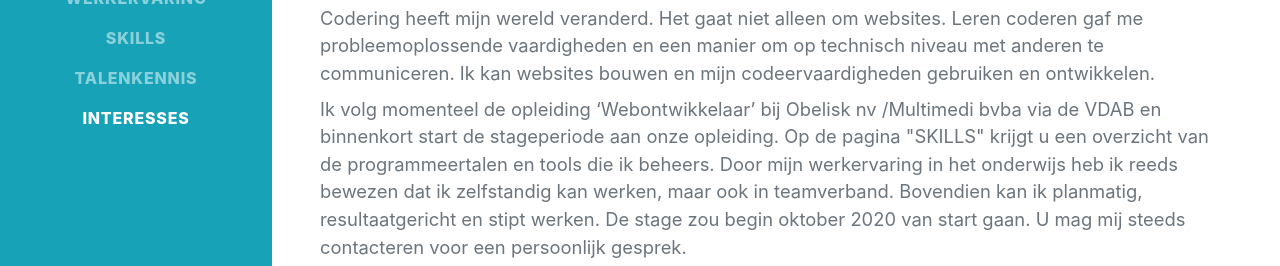
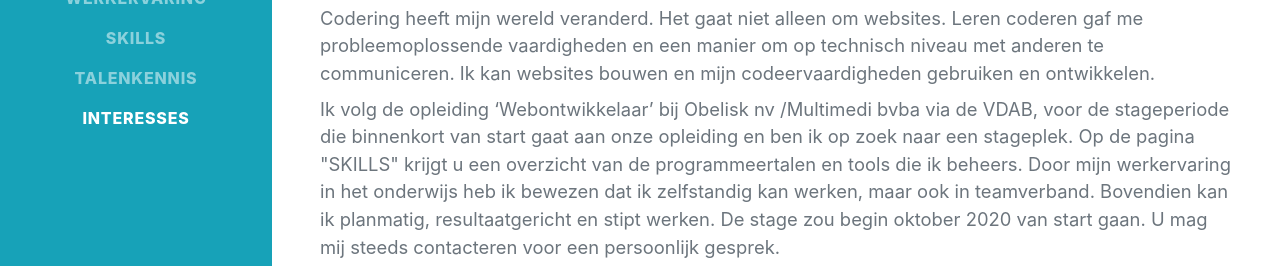
Before and after one commit to Hakimweb/cv, a plain HTML site: page index.html in a window 1280 px wide. Shown: the part 462-728 px from the top of the page. Drawn offline with nearby package versions, Linux system fonts and the light colour scheme; a web font is replaced by a local one.

Commit message:
Update index.html

```diff
--- a/index.html
+++ b/index.html
@@ -50,8 +50,8 @@
                     <p class="lead mb-2"> Welkom op mijn pagina!</p>
 
                     <p class="lead mb-2">Codering heeft mijn wereld veranderd. Het gaat niet alleen om websites. Leren coderen gaf me probleemoplossende vaardigheden en een manier om op technisch niveau met anderen te communiceren. Ik kan websites bouwen en mijn codeervaardigheden gebruiken en ontwikkelen.</p>
-                        <p class="lead mb-2">Ik volg momenteel de opleiding ‘Webontwikkelaar’ bij Obelisk nv /Multimedi bvba via de VDAB en binnenkort start de stageperiode aan onze opleiding. Op de pagina "SKILLS" krijgt u een overzicht van de programmeertalen en tools die ik beheers.
-                            Door mijn werkervaring in het onderwijs heb ik reeds bewezen dat ik zelfstandig kan werken, maar ook in teamverband. Bovendien kan ik planmatig, resultaatgericht en stipt werken.
+                        <p class="lead mb-2">Ik volg de opleiding ‘Webontwikkelaar’ bij Obelisk nv /Multimedi bvba via de VDAB, voor de stageperiode die binnenkort van start gaat aan onze opleiding en ben ik op zoek naar een stageplek. Op de pagina "SKILLS" krijgt u een overzicht van de programmeertalen en tools die ik beheers.
+                            Door mijn werkervaring in het onderwijs heb ik bewezen dat ik zelfstandig kan werken, maar ook in teamverband. Bovendien kan ik planmatig, resultaatgericht en stipt werken.
                             De stage zou begin oktober 2020 van start gaan. U mag mij steeds contacteren voor een persoonlijk gesprek.
 
                             </p>
```
